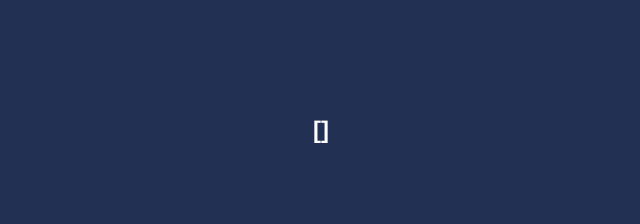
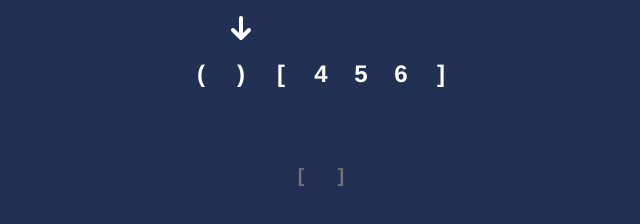
Before and after one commit to shakyShane/algo-anim, a website built with Vite: page index.html in a window 1280 px wide. Shown: the whole page, without its empty margins (319-959 px from the left). Built offline with nearby package versions, Linux system fonts and the light colour scheme.

Commit message:
prettier

```diff
--- a/src/algos.ts
+++ b/src/algos.ts
@@ -1,12 +1,12 @@
 export type Op =
-  | { name: "push" | "pop", value?: string }
-  | { name: "cmp", values: { lhs: string | undefined, rhs: string } }
-export type Val = { index: number, ops: Op[], stack: string[] }
-export type Res = { result: boolean, values: Val[] }
+  | { name: "push" | "pop"; value?: string }
+  | { name: "cmp"; values: { lhs: string | undefined; rhs: string } };
+export type Val = { index: number; ops: Op[]; stack: string[] };
+export type Res = { result: boolean; values: Val[] };
 
 export function balanced(input: string): Res {
   const values: Val[] = [];
-  const stack = [];
+  const stack: string[] = [];
   const map = {
     "(": ")",
     "[": "]",
@@ -21,7 +21,11 @@ export function balanced(input: string): Res {
       case "{":
       case "[": {
         stack.push(map[char]);
-        values.push({ stack: stack.slice(), index: i, ops:  [{name: 'push', value: map[char]}] });
+        values.push({
+          stack: stack.slice(),
+          index: i,
+          ops: [{ name: "push", value: map[char] }],
+        });
         break;
       }
       case ")":
@@ -32,9 +36,9 @@ export function balanced(input: string): Res {
           stack: stack.slice(),
           index: i,
           ops: [
-            {name: "pop"},
-            {name: "cmp", values: {lhs: prev, rhs: char}}
-          ]
+            { name: "pop" },
+            { name: "cmp", values: { lhs: prev, rhs: char } },
+          ],
         });
         if (prev !== char) {
           console.log("set false");
--- a/src/balanced_stack.ts
+++ b/src/balanced_stack.ts
@@ -1,151 +1,212 @@
-import {gsap} from "gsap"
+import { gsap } from "gsap";
 import "./algo-stack.lit";
 import Stack from "./algo-stack.lit";
-import {Controls, name} from "./controls.lit";
-import {Action} from "./cell.lit";
-import {balanced, Val} from "./algos";
+import { name } from "./controls.lit";
+import { Action } from "./cell.lit";
+import { balanced, Res } from "./algos";
 
-console.log('register %O', name);
+console.log("register %O", name);
 
 const colors = {
-  SELECTED: '#aed049',
-  DEFAULT: '#ffffff'
-}
+  SELECTED: "#aed049",
+  DEFAULT: "#ffffff",
+};
+
 const times = {
   DURATION: 0.3,
-}
-
-const DURATION = 0.3;
+};
 
 export function init() {
-  const algoInput = document.getElementById('algo-input') as Stack;
-  const algoStack = document.getElementById('algo-stack') as Stack;
-  const algoAction = document.getElementById('algo-action') as Action;
+  const algoInput = document.getElementById("algo-input") as Stack;
+  const algoStack = document.getElementById("algo-stack") as Stack;
+  const algoAction = document.getElementById("algo-action") as Action;
 
   const master = gsap.timeline();
-  const stackTimeline = gsap.timeline();
 
   const elems = {
-    POINTER: '[data-pointer]',
+    POINTER: "[data-pointer]",
     INPUT: algoInput,
     STACK: algoStack,
     ACTION: algoAction,
-  }
+  };
 
-  const input = "()[}]";
+  const input = "()[456]";
   const res = balanced(input);
 
-  algoInput.stack = input.split('');
+  algoInput.stack = input.split("");
+
+  const params: BalancedStack = {
+    elems,
+  };
 
   setTimeout(() => {
-    master
-      .add(pointer(res.values, elems))
+    master.add(pointer(res, params));
   }, 0);
 }
 
+interface BalancedStack {
+  elems: { STACK: Stack; INPUT: Stack; ACTION: Action; POINTER: string };
+}
 
-function pointer(inputs: Val[]) {
-  const cells = algoInput.cells();
+function pointer(res: Res, stack: BalancedStack) {
+  const values = res.values;
+  const stackTimeline = gsap.timeline();
+  const inputCells = stack.elems.INPUT.cells();
   const timeline = gsap.timeline();
   timeline
-    .set(cells, {visibility: 'visible'})
+    .set(inputCells, { visibility: "visible" })
     .fromTo(
-      cells,
-      {opacity: 0, translateY: 10},
-      {duration: 1, opacity: 1, translateY: 0, stagger: 0.1, ease: 'elastic(1, 0.3)'}
+      inputCells,
+      { opacity: 0, translateY: 10 },
+      {
+        duration: 1,
+        opacity: 1,
+        translateY: 0,
+        stagger: 0.1,
+        ease: "elastic(1, 0.3)",
+      }
     )
-    .set(elems.POINTER, {opacity: 1, visibility: 'visible'})
-    .fromTo(elems.POINTER, {scale: 0, duration: DURATION}, {scale: 1, duration: DURATION})
+    .set(stack.elems.POINTER, { opacity: 1, visibility: "visible" })
+    .fromTo(
+      stack.elems.POINTER,
+      { scale: 0, duration: times.DURATION },
+      { scale: 1, duration: times.DURATION }
+    );
 
-  inputs.forEach((val, index) => {
+  values.forEach((val, index) => {
     const op = val.ops[0];
     timeline
-      .to(elems.POINTER, {
+      .to(stack.elems.POINTER, {
         translateX: val.index * 40,
-          duration: DURATION,
-          delay: index > 0 ? DURATION : 0,
-          ease: 'release',
-        },
-      )
-      .to(cells[index], {color: colors.SELECTED, scale: 1.5, duration: DURATION});
+        duration: times.DURATION,
+        delay: index > 0 ? times.DURATION : 0,
+        ease: "release",
+      })
+      .to(inputCells[index], {
+        color: colors.SELECTED,
+        scale: 1.5,
+        duration: times.DURATION,
+      });
 
     if (op && op.name) {
-
-      timeline.call(() => {
-          const strings = val.ops.map(op => {
+      timeline
+        .call(() => {
+          const strings = val.ops
+            .map((op) => {
               switch (op.name) {
-              case "push": return `push("${op.value}")`
-              case "pop": return `pop()`
-              case "cmp": return `${op.values.lhs} === ${op.values.rhs}`
+                case "push":
+                  return `push("${op.value}")`;
+                case "pop":
+                  return `pop()`;
+                case "cmp":
+                  return `${op.values.lhs} === ${op.values.rhs}`;
+                default:
+                  return "";
               }
-          }).join(', ');
-          algoAction.action = strings;
             })
-        .fromTo(algoAction, {
+            .join(", ");
+          stack.elems.ACTION.action = strings;
+        })
+        .fromTo(
+          stack.elems.ACTION,
+          {
             scale: 0.8,
             translateY: -20,
             opacity: 0,
-          duration: DURATION
-        }, {
+            duration: times.DURATION,
+          },
+          {
             scale: 1,
             translateY: 0,
             opacity: 1,
-          duration: DURATION,
-        })
+            duration: times.DURATION,
+          }
+        )
         .addLabel("action-in")
-        .to(algoAction, {
+        .to(
+          stack.elems.ACTION,
+          {
             scale: 0.8,
             translateY: 20,
             opacity: 0,
-          duration: DURATION
-        }, "+=1")
+            duration: times.DURATION,
+          },
+          "+=1"
+        );
     }
-    timeline.to(cells[index], {color: colors.DEFAULT, scale: 1, duration: DURATION})
+    timeline.to(inputCells[index], {
+      color: colors.DEFAULT,
+      scale: 1,
+      duration: times.DURATION,
+    });
+
+    timeline
+      .call(
+        () => {
+          if (!op) return;
+          if (op.name === "push") {
+            stack.elems.STACK.setStack(val.stack);
+          }
+          if (op.name === "pop") {
+            const lastCell = stack.elems.STACK.lastCell();
+            // const last = algoStack.lastCellSpan();
+            if (lastCell) {
+              stackTimeline
+                .to(lastCell!, {
+                  opacity: 0,
+                  scale: 0,
+                  duration: times.DURATION,
+                })
+                .call(() => {
+                  stack.elems.STACK.setStack(val.stack);
+                });
+            }
+          }
+        },
+        [],
+        "action-in+=0.2"
+      )
+      .addLabel("after-action-in");
+
+    timeline.call(
+      () => {
+        const last = stack.elems.STACK.lastCell();
+        if (last && op && op.name === "push") {
+          stackTimeline.fromTo(
+            last!,
+            { opacity: 0, scale: 0, duration: times.DURATION },
+            {
+              opacity: 1,
+              scale: 1,
+              duration: times.DURATION,
+            }
+          );
+        }
+      },
+      [],
+      "after-action-in-=1"
+    );
+  });
 
   timeline
     .call(() => {
-        const stack = val.stack;
-        if (!op) return;
-        if (op.name === "push") {
-          algoStack.setStack(stack);
-        }
-        if (op.name === "pop") {
-          const lastCell = algoStack.lastCell();
-          // const last = algoStack.lastCellSpan();
-          if (lastCell) {
-            stackTimeline
-              .to(lastCell!, {opacity: 0, scale: 0, duration: DURATION})
-              .call(() => {
-                algoStack.setStack(stack);
+      stack.elems.ACTION.action = `balanced: ${res.result}`;
     })
-          }
-        }
-      }, [], "action-in+=0.2")
-      .addLabel('after-action-in')
-
-    timeline
-      .call(() => {
-        const last = algoStack.lastCell();
-        if (last && op && op.name === "push") {
-          stackTimeline.fromTo(last!, {opacity: 0, scale: 0, duration: DURATION}, {opacity: 1, scale: 1, duration: DURATION});
-        }
-      }, [], "after-action-in-=1")
-  })
-
-  timeline.call(() => {
-      algoAction.action = `balanced: ${res.result}`
-    })
-    .to(algoAction, {opacity: 1, translateY: 0, duration: DURATION})
+    .to(stack.elems.ACTION, {
+      opacity: 1,
+      translateY: 0,
+      duration: times.DURATION,
+    });
 
   return timeline;
 }
 
-window.__pause = function () {
-  master.pause()
-}
-window.__play = function () {
-  master.play()
-}
-window.__restart = function () {
-  master.restart()
-}
+// window.__pause = function () {
+//   master.pause()
+// }
+// window.__play = function () {
+//   master.play()
+// }
+// window.__restart = function () {
+//   master.restart()
+// }
--- a/src/main.ts
+++ b/src/main.ts
@@ -1 +1,3 @@
-import './style.css'
+import "./style.css";
+import { init } from "./balanced_stack";
+init();
--- a/src/style.css
+++ b/src/style.css
@@ -38,10 +38,11 @@ body {
 }
 .cell-absolute {
   position: absolute;
-  transform: translateX(30px)
+  transform: translateX(30px);
 }
 
-.stagger, .pointer {
+.stagger,
+.pointer {
   visibility: hidden;
 }
 
--- a/tsconfig.json
+++ b/tsconfig.json
@@ -6,6 +6,7 @@
     "lib": ["ESNext", "DOM"],
     "moduleResolution": "Node",
     "strict": true,
+    "noImplicitAny": false,
     "strictNullChecks": true,
     "sourceMap": true,
     "resolveJsonModule": true,
```
Also changed, not shown: package.json (+5 -2 lines), src/algo-stack.lit.ts (+22 -25 lines), src/cell.lit.ts (+17 -13 lines), src/controls.lit.ts (+8 -10 lines), 1 other file. Lines whose indentation alone changed are shown as unchanged.
